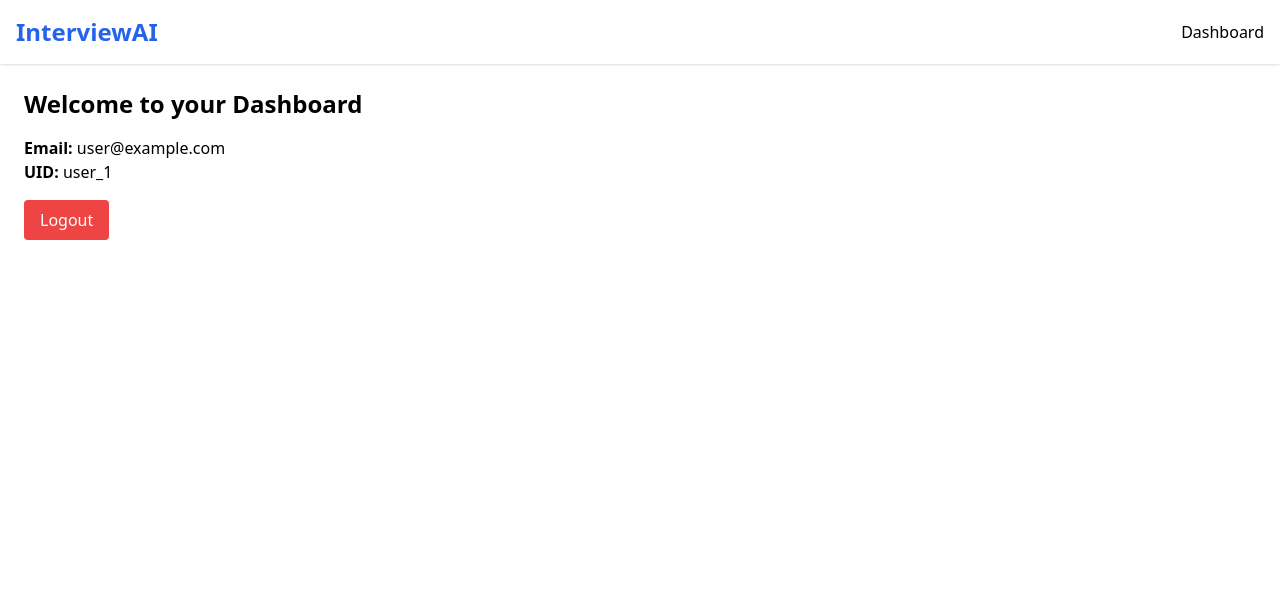
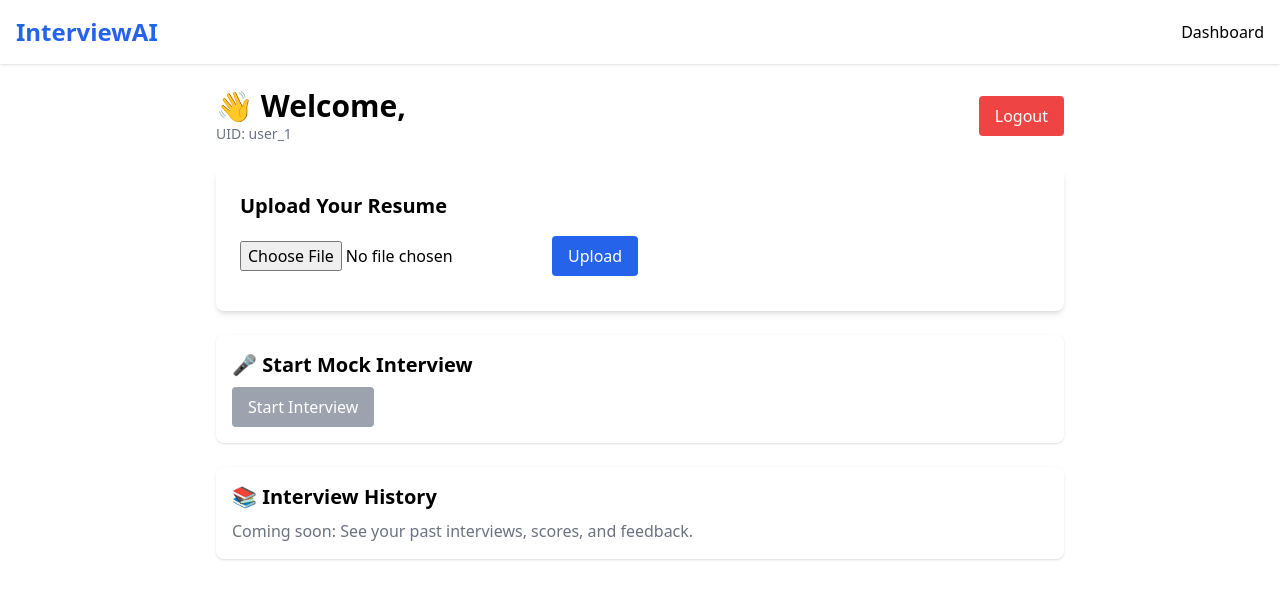
Before and after one commit to ngoyal88/Mock_Interview, a React (Create React App) app in the folder frontend/: page /dashboard in a window 1280 px wide. Shown: the top 598 px of the page. Built offline with nearby package versions, Linux system fonts and the light colour scheme; no server answers; sample sign-in values are in the browser's storage.

Commit message:
updated dashboard

```diff
--- a/frontend/src/pages/Dashboard.jsx
+++ b/frontend/src/pages/Dashboard.jsx
@@ -1,22 +1,68 @@
-// src/pages/Dashboard.jsx
 import React from 'react';
 import { useAuth } from '../context/AuthContext';
+import ResumeUpload from '../components/ResumeUpload';
+import { useState } from 'react';
 
 const Dashboard = () => {
   const { currentUser, logout } = useAuth();
+  const [parsedResume, setParsedResume] = useState(null);
 
   return (
-    <div className="p-6">
-      <h1 className="text-2xl font-bold mb-4">Welcome to your Dashboard</h1>
-      <p><strong>Email:</strong> {currentUser?.email}</p>
-      <p><strong>UID:</strong> {currentUser?.uid}</p>
+    <div className="p-6 max-w-4xl mx-auto">
+      {/* Header */}
+      <div className="flex items-center justify-between mb-6">
+        <div>
+          <h1 className="text-3xl font-bold">👋 Welcome, {currentUser?.name}</h1>
+          <p className="text-sm text-gray-500">UID: {currentUser?.uid}</p>
+        </div>
+        <button
+          onClick={logout}
+          className="bg-red-500 text-white px-4 py-2 rounded hover:bg-red-600"
+        >
+          Logout
+        </button>
+      </div>
 
-      <button
-        onClick={logout}
-        className="mt-4 bg-red-500 text-white px-4 py-2 rounded hover:bg-red-600"
-      >
-        Logout
-      </button>
+      {/* Resume Upload Section */}
+      <ResumeUpload onParsed={setParsedResume} />
+
+      {/* Parsed Resume Summary */}
+      {parsedResume && (
+        <div className="bg-white shadow rounded-lg p-4 mt-6">
+          <h2 className="text-xl font-semibold mb-2">🧠 Resume Summary</h2>
+          <p><strong>Name:</strong> {parsedResume.name || "N/A"}</p>
+          <p><strong>Email:</strong> {parsedResume.email || "N/A"}</p>
+          <p><strong>Phone:</strong> {parsedResume.phone || "N/A"}</p>
+          <p><strong>Skills:</strong> {(parsedResume.skills || []).join(', ')}</p>
+          <p><strong>Education:</strong> {(parsedResume.education || []).join(', ')}</p>
+          <p><strong>Experience:</strong> {(parsedResume.experience || []).join(', ')}</p>
+        </div>
+      )}
+
+      {/* Interview Section */}
+      <div className="bg-white shadow rounded-lg p-4 mt-6">
+        <h2 className="text-xl font-semibold mb-2">🎤 Start Mock Interview</h2>
+        <button
+          className={`px-4 py-2 rounded text-white ${
+            parsedResume
+              ? 'bg-blue-600 hover:bg-blue-700'
+              : 'bg-gray-400 cursor-not-allowed'
+          }`}
+          disabled={!parsedResume}
+          onClick={() => {
+            // Later: start interview API call
+            alert('Interview feature coming soon!');
+          }}
+        >
+          Start Interview
+        </button>
+      </div>
+
+      {/* Placeholder for Interview History */}
+      <div className="bg-white shadow rounded-lg p-4 mt-6">
+        <h2 className="text-xl font-semibold mb-2">📚 Interview History</h2>
+        <p className="text-gray-500">Coming soon: See your past interviews, scores, and feedback.</p>
+      </div>
     </div>
   );
 };
--- a/frontend/src/pages/SignUp.jsx
+++ b/frontend/src/pages/SignUp.jsx
@@ -2,12 +2,14 @@ import { useState } from "react";
 import { useAuth } from "../context/AuthContext";
 import { useNavigate } from "react-router-dom";
 import { sendEmailVerification } from "firebase/auth";
-import { auth } from "../firebase";
+//import { auth } from "../firebase";
 
 const SignUp = () => {
   const { signup } = useAuth();
   const navigate = useNavigate();
 
+  const [name, setName] = useState("");
+  const [phone, setPhone] = useState("");
   const [email, setEmail] = useState("");
   const [password, setPassword] = useState("");
   const [confirmPassword, setConfirmPassword] = useState("");
@@ -38,6 +40,26 @@ const SignUp = () => {
         {error && <p className="text-red-600 text-sm mb-4 text-center">{error}</p>}
 
         <form className="space-y-5" onSubmit={handleSubmit}>
+          <div>
+            <label className="text-sm font-medium text-gray-700">Full Name</label>
+            <input
+              type="text"
+              value={name}
+              onChange={(e) => setName(e.target.value)}
+              className="mt-1 w-full px-4 py-2 border rounded-lg"
+              required
+            />
+          </div>
+          <div>
+            <label className="text-sm font-medium text-gray-700">Phone Number</label>
+            <input
+              type="tel"
+              value={phone}
+              onChange={(e) => setPhone(e.target.value)}
+              className="mt-1 w-full px-4 py-2 border rounded-lg"
+              required
+            />
+          </div>
           <div>
             <label className="text-sm font-medium text-gray-700">Email</label>
             <input
```
